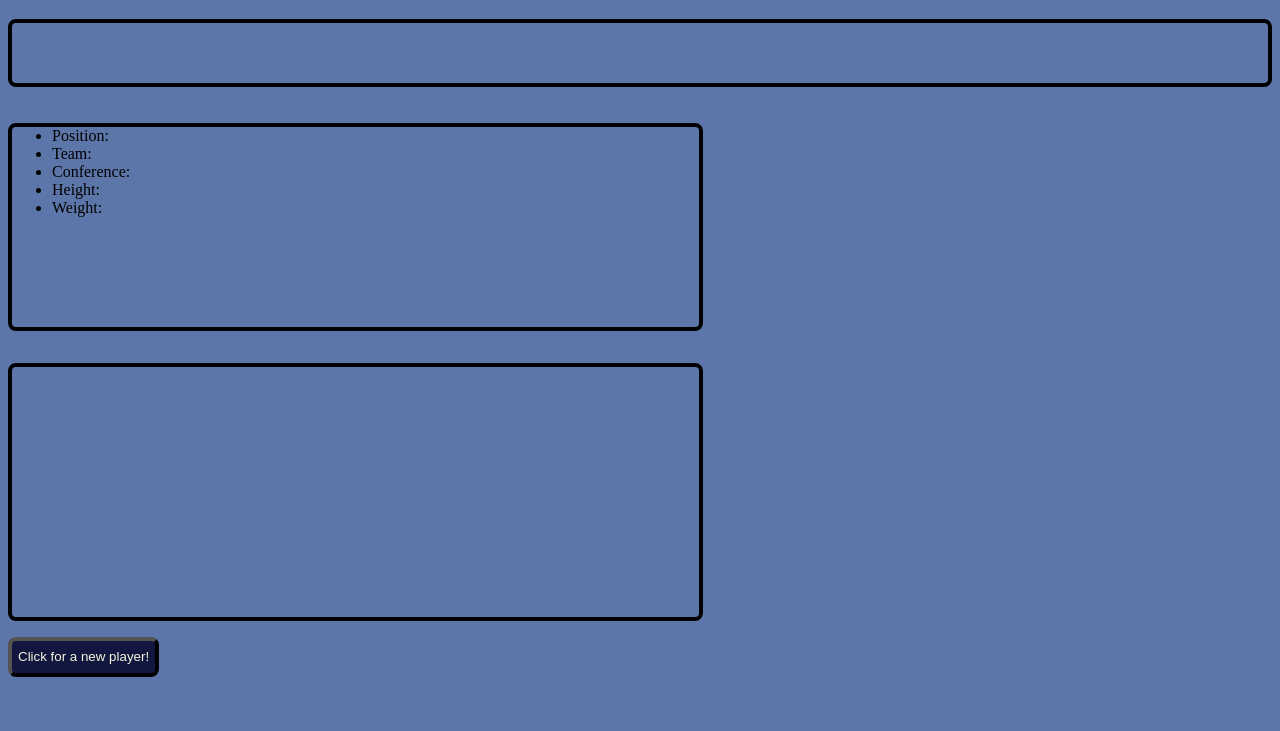
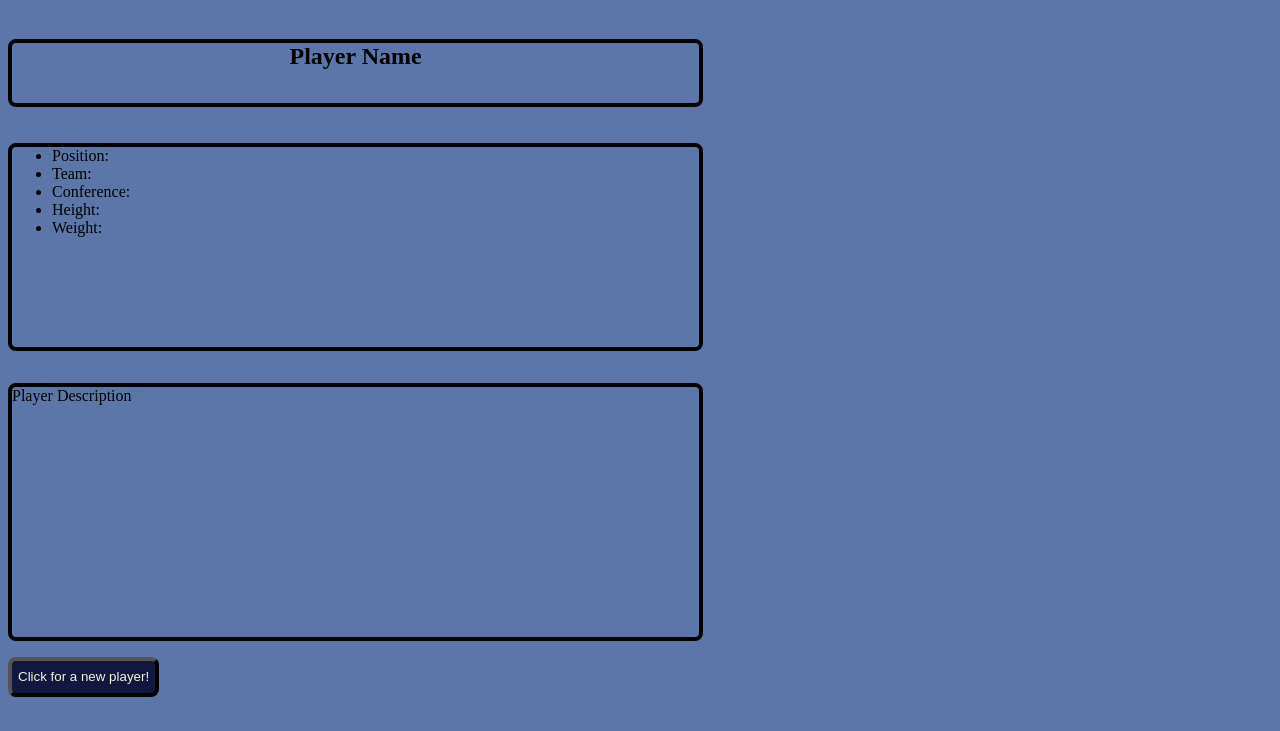
Before and after one commit to EnochKim0519/top-10-nba-players, a plain HTML site: page index.html in a window 1280 px wide. Shown: the part 69-800 px from the top of the page. Drawn offline with nearby package versions, Linux system fonts and the light colour scheme.

Commit message:
WIP: modified certain parts of HTML to make it easier to work in app.js

```diff
--- a/index.html
+++ b/index.html
@@ -17,9 +17,9 @@
 	<header>
 		<h1>Top 10 NBA Players</h1>
 	</header>
-    <h2 id="playerName"></h2>
     <main>
-        <ul>
+        <h2 id="playerName">Player Name</h2>
+        <ul id="playerInformation">
             <li class="position">
                 Position:
             </li>
@@ -36,7 +36,7 @@
                 Weight:
             </li>
         </ul>
-        <p id="playerDesc"></p>
+        <p id="playerDesc">Player Description</p>
         <form>
         <button id="getPlayerInfo">Click for a new player!</button>
         </form>
```
